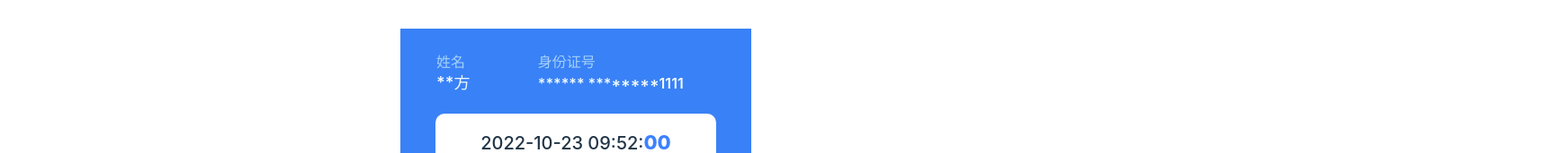
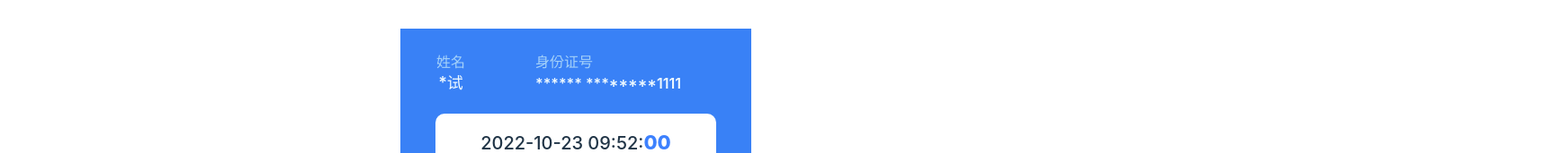
Before and after one commit to hanzhenfang/stay-healthy, a Vue app: page / in a window 1280 px wide. Shown: the top 171 px of the page at 90% size, 1725 px wide, since content can reach past the window. Built offline with nearby package versions, Linux system fonts and the light colour scheme.

Commit message:
fix: 修复底部文字错乱的问题

```diff
--- a/src/view/Home/index.vue
+++ b/src/view/Home/index.vue
@@ -21,7 +21,7 @@ const footerCard = ref<Array<FooterCard>>([
 ]);
 
 const footerCardWrapper = ref<HTMLDivElement>();
-const userName = ref<string>("韩振方");
+const userName = ref<string>("测试");
 const userUid = ref<string>("111111111111111111");
 const timerID = ref<number>(-1);
 const date = ref<string>("2022-10-22 21:04:41:22");
@@ -83,7 +83,7 @@ onBeforeUnmount(() => {
 </script>
 
 <template>
-  <div class="border-2 w-390px h-850px">
+  <div class="border-2 w-390px h-850px relative">
     <div class="h-20% pl-40px bg-#3981F6 flex justify-between pt-25px">
       <!-- 姓名展示 -->
       <div class="flex flex-col">
```
